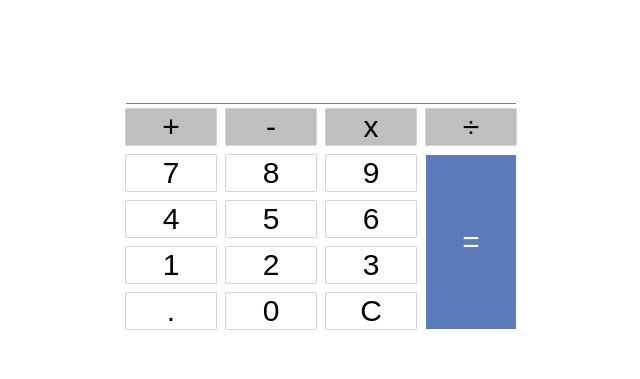
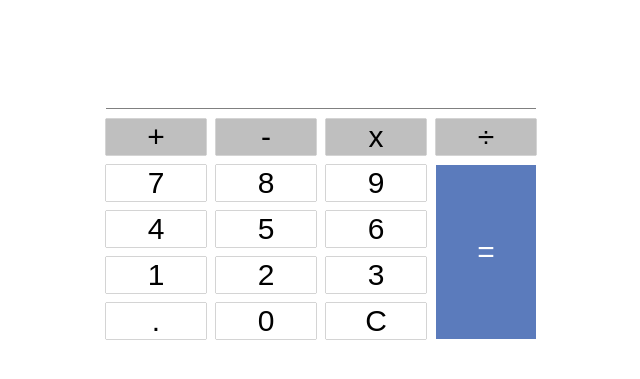
Before and after one commit to BananaPilot/calculator, a plain HTML site: page index.html in a window 1280 px wide. Shown: the part 237-616 px from the top of the page, without its empty margins (319-959 px from the left). Drawn offline with Linux system fonts and the light colour scheme.

Commit message:
fixed bugs in style

```diff
--- a/style.css
+++ b/style.css
@@ -7,12 +7,11 @@ body{
 
 .display{
     height: 50px;
-    margin-left: 5px;
-    margin-right: 5px;
     text-align: end;
     padding-right: 15px;
     padding-bottom: 5px;
     font-family: Arial, Helvetica, sans-serif;
+    margin-bottom: 10px;
 }
 
 #display{
@@ -29,6 +28,7 @@ body{
     display: grid;
     justify-content: center;
     grid-template-columns: repeat(4, 100px);
+    grid-gap: 10px;
     grid-template-areas:
     ". . . ."
     "seven eight nine equal"
@@ -38,7 +38,6 @@ body{
 }
 
 button{
-    margin: 5px;
     font-size: 30px;
     border: none;
     box-shadow: 0 0 1px;
```
